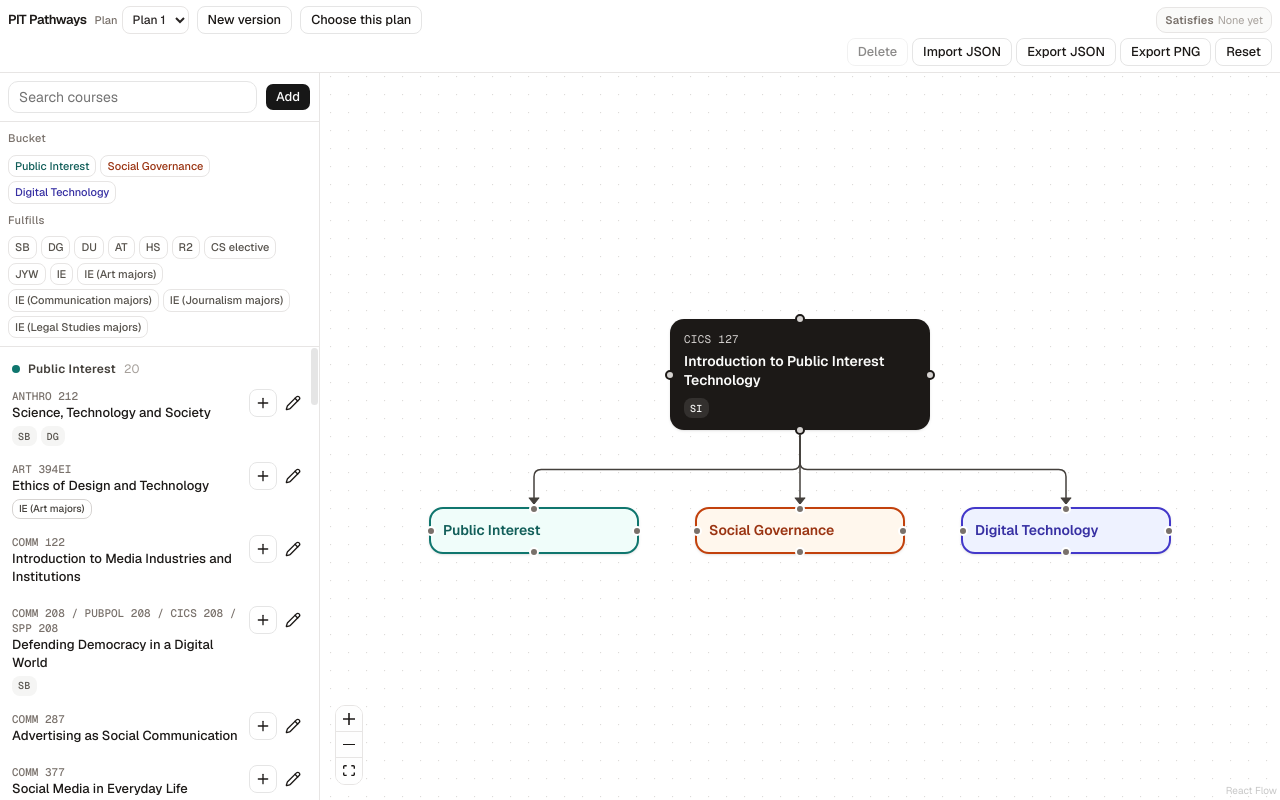
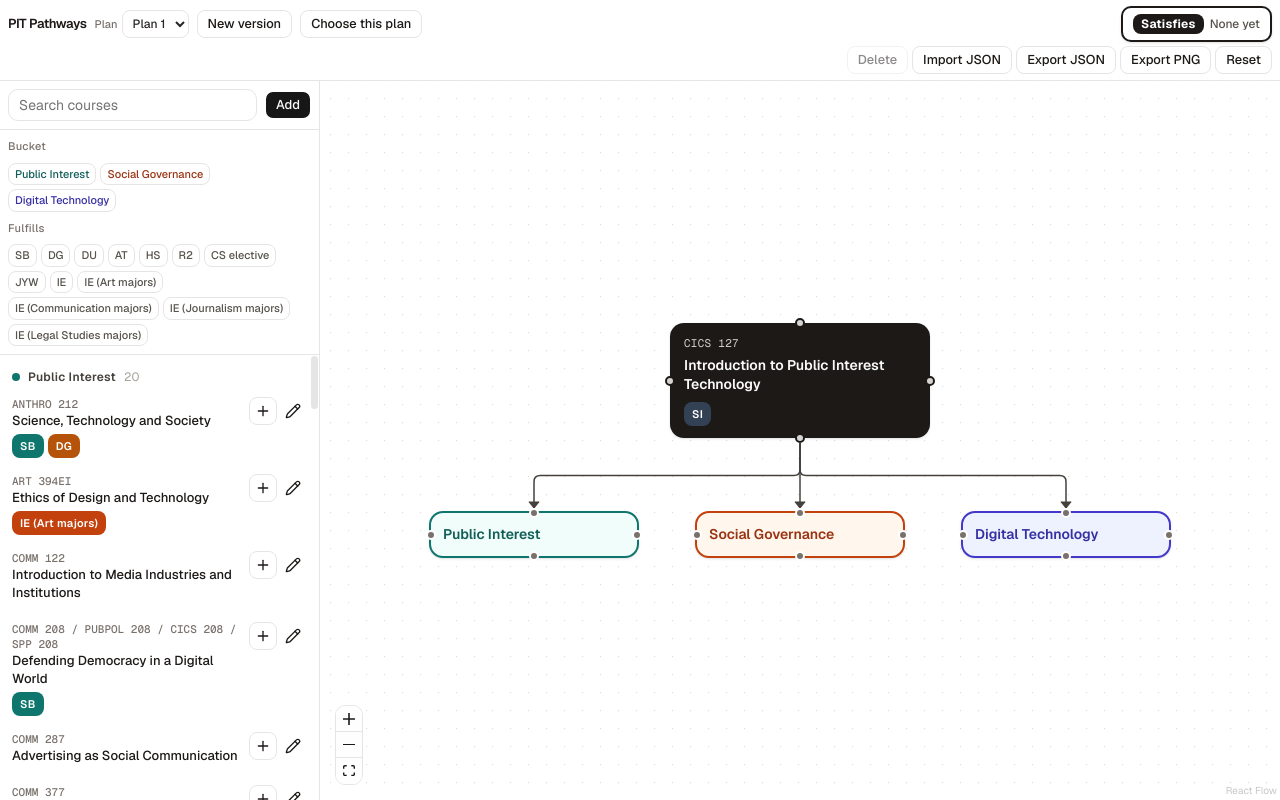
Before and after one commit to rbose21-05/PIT_PATHWAYS, a Next.js app: page / in a window 1280 px wide. Built offline with nearby package versions, Linux system fonts and the light colour scheme.

Commit message:
Make plan requirements larger and color-coded
Give each requirement its own color and enlarge the tags on courses and in the Satisfies summary.

Co-authored-by: rudrapateldpsv <rudrapateldpsv@gmail.com>

```diff
--- a/components/pathway/chips.tsx
+++ b/components/pathway/chips.tsx
@@ -1,41 +1,37 @@
-import { isCsRequirement } from "@/lib/pathway";
-import { cn } from "@/lib/utils";
+const CHIP_COLORS: Record<string, { background: string; color: string }> = {
+  SB: { background: "#0f766e", color: "#ffffff" },
+  DG: { background: "#b45309", color: "#ffffff" },
+  DU: { background: "#be123c", color: "#ffffff" },
+  AT: { background: "#6d28d9", color: "#ffffff" },
+  HS: { background: "#92400e", color: "#ffffff" },
+  R2: { background: "#1d4ed8", color: "#ffffff" },
+  SI: { background: "#334155", color: "#ffffff" },
+  "CS elective": { background: "#1e3a5f", color: "#ffffff" },
+  JYW: { background: "#047857", color: "#ffffff" },
+};
+
+function chipColor(label: string) {
+  if (CHIP_COLORS[label]) return CHIP_COLORS[label];
+  if (label === "IE" || label.startsWith("IE (")) return { background: "#c2410c", color: "#ffffff" };
+  return { background: "#44403c", color: "#ffffff" };
+}
 
 export function PathwayChips({
   genEd,
   requirements,
-  tone = "light",
 }: {
   genEd: string[];
   requirements: string[];
-  tone?: "light" | "dark";
 }) {
   if (genEd.length === 0 && requirements.length === 0) return null;
 
   return (
     <div className="flex flex-wrap gap-1">
-      {genEd.map((code) => (
-        <span
-          key={code}
-          className={cn(
-            "inline-flex h-5 items-center rounded-md px-1.5 font-mono text-[10px] font-medium tracking-wide",
-            tone === "dark" ? "bg-white/10 text-stone-100" : "bg-stone-100 text-stone-600",
-          )}
-        >
-          {code}
-        </span>
-      ))}
-      {requirements.map((label) => (
+      {[...genEd, ...requirements].map((label) => (
         <span
           key={label}
-          className={cn(
-            "inline-flex h-5 items-center rounded-md px-1.5 text-[10px] font-medium leading-none",
-            isCsRequirement(label)
-              ? "bg-[#1e3a5f] text-white"
-              : tone === "dark"
-                ? "border border-white/30 text-stone-100"
-                : "border border-stone-300 bg-white text-stone-700",
-          )}
+          className="inline-flex h-6 items-center rounded-md px-2 text-[11px] font-semibold tracking-wide whitespace-nowrap"
+          style={chipColor(label)}
         >
           {label}
         </span>
--- a/components/pathway/nodes.tsx
+++ b/components/pathway/nodes.tsx
@@ -113,7 +113,7 @@ export function RootNode({ id, data }: NodeProps<RootNode>) {
         onCommit={(label) => updateNodeLabel(id, label)}
       />
       <div className="mt-2">
-        <PathwayChips genEd={data.genEd} requirements={[]} tone="dark" />
+        <PathwayChips genEd={data.genEd} requirements={[]} />
       </div>
     </div>
   );
--- a/components/pathway/pathway-app.tsx
+++ b/components/pathway/pathway-app.tsx
@@ -524,16 +524,18 @@ function PathwayShell() {
             {planIsChosen ? "Chosen" : "Choose this plan"}
           </Button>
           <div
-            className="ml-auto flex max-w-full flex-wrap items-center justify-end gap-1 rounded-lg border border-stone-200 bg-stone-50 px-2 py-1"
+            className="ml-auto flex max-w-full flex-wrap items-center justify-end gap-1.5 rounded-lg border-2 border-stone-900 bg-white px-2.5 py-1.5 shadow-sm"
             aria-label={
               activeVersion
                 ? `Requirements ${activeVersion.name} satisfies`
                 : "Requirements this plan satisfies"
             }
           >
-            <span className="text-[11px] font-semibold tracking-wide text-stone-500">Satisfies</span>
+            <span className="rounded-md bg-stone-900 px-2 py-0.5 text-xs font-bold tracking-wide text-white">
+              Satisfies
+            </span>
             {satisfied.genEd.length === 0 && satisfied.requirements.length === 0 ? (
-              <span className="text-[11px] text-stone-400">None yet</span>
+              <span className="text-xs font-medium text-stone-600">None yet</span>
             ) : (
               <PathwayChips genEd={satisfied.genEd} requirements={satisfied.requirements} />
             )}
```
